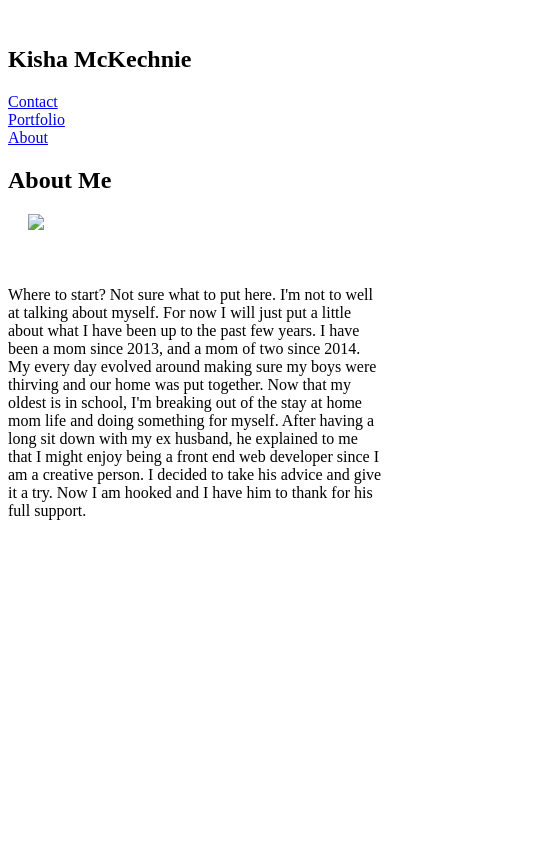
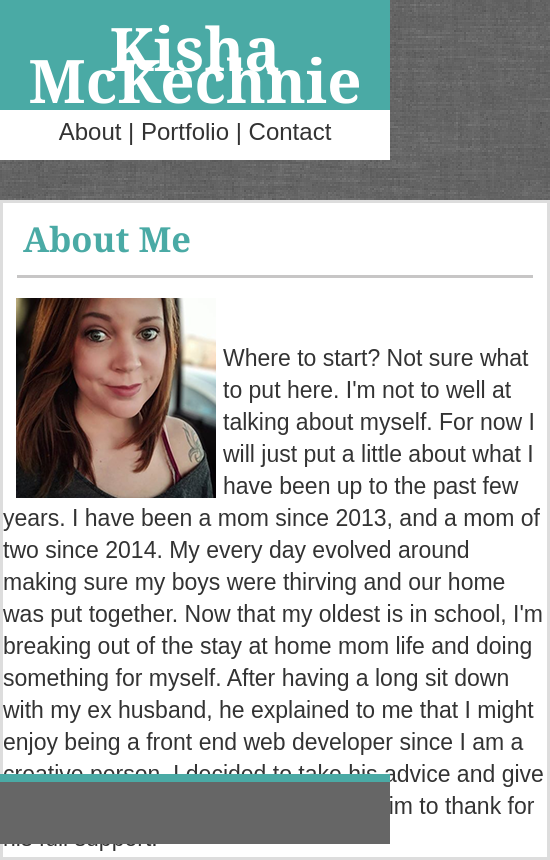
Before and after one commit to KishaMcK/Responsive-Portfolio, a plain HTML site: page index.html in a window 390 px wide. Shown: the whole page, 550 px wide, since content can reach past the window. Drawn offline with Linux system fonts and the light colour scheme.

Commit message:
responsive index

```diff
--- /dev/null
+++ b/contact.css
@@ -0,0 +1,109 @@
+*{
+    margin: auto;
+    box-sizing: border-box;
+}
+body {
+    font-family:'Arial', 'Helvetica Neue', Helvetica, sans-serif;
+    font-size: 24px;
+    line-height: 32px;
+    color: #333;
+    background-image: url("grey_wash_wall_@2X.png");
+}
+header{
+    font-family: 'Georgia', Times, Times New Roman, serif;
+    text-align: center;
+    background-color: white;
+    width:100%;
+    height: 100px;
+    border-bottom: solid #cccc;
+}
+
+#name{
+    background-color: #4aaaa5;
+    color: white;
+    height: 98px;
+    width: 25%;
+    margin-top: 0px;
+    margin-left: 373px;
+    float: left;
+}
+#about{
+    font-size: 18px;
+    background-color: white;
+    border-right: solid rgb(199, 198, 198);
+    color: #4aaaa5;
+    width: 6%;
+    margin-top: 33px;
+    float: right;
+}
+#portfolio{
+    font-size: 18px;
+    background-color: white;
+    border-right: solid rgb(199, 198, 198);
+    color: #4aaaa5;
+    width: 6%;
+    margin-top: 33px;
+    float: right;
+}
+#contact{font-size: 18px;
+    background-color: white;
+    color: #4aaaa5;
+    width: 6%;
+    margin-top: 33px;
+    margin-right: 363px;
+    float: right;
+}
+#full{
+    border: solid #dddddd;
+    background-color: white;
+    box-shadow: 10px 10px 8px #555454;
+    overflow: auto;
+    clear: both;
+    width: 960px;
+    height: 500px;
+    margin-top: 50px;
+}
+.title{
+    font-family: 'Georgia', Times, Times New Roman, serif;
+    color: #4aaaa5;
+    margin-left: 20px;
+    margin-top: 3px;
+    border-bottom:rgb(199, 198, 198);
+}
+form{
+    color: #777777;
+    margin-left: 20px;
+    margin-top: 20px;
+}
+#contactdivide{
+    border-bottom: solid rgb(199, 198, 198);
+    width: 95%;
+    margin-top: 10px;
+}
+footer{
+    position: fixed;
+    bottom: 0;
+    width: 100%;
+    background-color: #666666;
+    height: 70px;
+    border-top: 8px solid #4aaaa5;
+
+}
+button{
+    font-size: 16px;
+    background-color: #4aaaa5;
+    color: white;
+    padding: 10px 24px;
+}
+button:hover{
+    box-shadow: 0 12px 16px 0 rgba(0,0,0,0.24), 0 17px 50px 0 rgba(0,0,0,0.19);
+}
+a{
+    font-family: Arial, Helvetica, sans-serif;
+    color: #333;
+    text-decoration: none;
+}
+a:hover {
+    text-decoration: underline;
+    color: rgb(6, 139, 139);
+}
--- /dev/null
+++ b/index.css
@@ -0,0 +1,201 @@
+*{
+    padding:0;
+    margin: auto;
+    box-sizing: border-box;
+}
+.wrapper{
+    width: 100%;
+}
+body{
+    font-family:'Arial', 'Helvetica Neue', Helvetica, sans-serif;
+    font-size: 23px;
+    line-height: 32px;
+    color: #333;
+    background-image: url("grey_wash_wall_@2X.png");
+}
+header{
+    font-family: 'Georgia', Times, Times New Roman, serif;
+    text-align: center;
+    background-color: white;
+    width:100%;
+    height: 100px;
+    border-bottom: solid #cccc;
+}
+#name{
+    background-color: #4aaaa5;
+    color: white;
+    height: 98px;
+    width: 25%;
+    margin-top: 0px;
+    margin-left: 373px;
+    float: left;
+}
+#links{
+    font-size: 18px;
+    background-color: white;
+    color: #4aaaa5;
+    padding: 5px;
+    width: 40%;
+    margin-top: 33px;
+    margin-right: 200px;
+    float: right;
+}
+
+#full{
+    border: solid #dddddd;
+    background-color: white;
+    box-shadow: 10px 10px 8px #555454;
+    overflow: auto;
+    clear: both;
+    width: 960px;
+    height: 500px;
+    margin-top: 50px;
+}
+.title{
+    font-family: 'Georgia', Times, Times New Roman, serif;
+    color: #4aaaa5;
+    margin-left: 20px;
+    margin-top: 3px;
+    border-bottom:rgb(199, 198, 198);
+}
+#contactdivide{
+    border-bottom: solid rgb(199, 198, 198);
+    width: 95%;
+    margin-top: 10px;
+}
+
+.image{
+    padding: 0 13px;
+    border:5px;
+    max-width:100%;height:auto;
+    height: 200px;
+    width: 200px;
+    margin-top: 20px;
+    margin-right: 20px;
+    float: left;
+}
+section{
+    background-color: white;
+    margin-top: 20px;
+
+}
+footer{
+    position: fixed;
+    bottom: 0;
+    width: 100%;
+    background-color: #666666;
+    height: 70px;
+    border-top: 8px solid #4aaaa5;
+
+}
+a{
+    font-family: Arial, Helvetica, sans-serif;
+    color: #333;
+    text-decoration: none;
+}
+a:hover {
+    text-decoration: underline;
+    color: rgb(6, 139, 139);
+}
+@media only screen and (max-width: 980px){
+    #name{
+        background-color: #4aaaa5;
+        color: white;
+        height: 98px;
+        width: 50%;
+        margin-top: 0px;
+        margin-left: 5%;
+        float: left;
+    }
+    #links{
+        font-size: 24px;
+        background-color: white;
+        color: #4aaaa5;
+        height: 50px;
+        width: 40%;
+        margin-top:25px;
+        float: right;
+    }
+    #full{
+        border: solid #dddddd;
+        background-color: white;
+        box-shadow: 10px 10px 8px #555454;
+        overflow: auto;
+        clear: both;
+        width: 600px;
+        height: 500px;
+        margin-top: 50px;
+}
+@media only screen and (max-width: 768px) {
+    #name{
+        background-color: #4aaaa5;
+        color: white;
+        height: 98px;
+        width: 50%;
+        margin-top: 0px;
+        float: left;
+    }
+    #links{
+        font-size: 24px;
+        background-color: white;
+        color: #4aaaa5;
+        height: 50px;
+        width: 50%;
+        margin-top:25px;
+        float: right;
+    }
+    #full{
+        border: solid #dddddd;
+        background-color: white;
+        overflow: auto;
+        clear: both;
+        width: 700px;
+        height: 500px;
+        margin-top: 25px;
+    }
+}
+@media only screen and (max-width: 640px){
+    #name{
+        background-color: #4aaaa5;
+        color: white;
+        font-size: 40px;
+        height: 110px;
+        width: 100%;
+        margin: 0 auto;
+    }
+    #links{
+        font-size: 24px;
+        background-color: white;
+        color: #4aaaa5;
+        height: 50px;
+        width: 100%;
+        margin: 0 auto;
+        float: right;
+    }
+    }
+    #full{
+        border: solid #dddddd;
+        background-color: white;
+        overflow: auto;
+        clear: both;
+        width: 550px;
+        height: 660px;
+        margin-top: 100px;
+    }
+    .image{
+            padding: 0 13px;
+            border:5px;
+            max-width:100%;height:auto;
+            height: 200px;
+            width: 200px;
+            margin-top: 20px;
+            margin-right: 20px;
+
+    }
+    .title{
+        font-family: 'Georgia', Times, Times New Roman, serif;
+        color: #4aaaa5;
+        margin: 20px 0px 20px 20px;
+        border-bottom:rgb(199, 198, 198);
+    }
+}
--- a/index.html
+++ b/index.html
@@ -2,29 +2,26 @@
 <html>
 <head>
     <meta charset="UTF-8"/>
+    <title>Kisha McK</title>
     <meta name="viewport" content="width=device-width, initial-scale=1.0">
-    <title>Kisha McK</title>
-    <link rel="stylesheet" type="text/css" href="style.css">
+    <link rel="stylesheet" type="text/css" href="index.css">
 </head>
 
 <body>
+    <div class="wrapper">
     <header>
         <section id="name">
                 <br><h1>Kisha McKechnie</h1>
         </section>
-        <section id="contact">
+        <section id="links">
+                <a href="index.html">
+                        About |
+                </a>
+                <a href="portfolio.html">
+                         Portfolio |
+                </a>
                 <a href="contact.html">
                         Contact
-                </a>
-        </section>
-        <section id="portfolio">
-                <a href="portfolio.html">
-                        Portfolio
-                </a>
-        </section>
-        <section id="about">
-                <a href="index.html">
-                        About
                 </a>
         </section>
     </header>
@@ -52,6 +49,7 @@
            and give it a try. Now I am hooked and I have him to thank for his full support.
         </p>
     </section>
+    </div>
     <footer></footer>
 </body>
 </html>
--- /dev/null
+++ b/portfolio.css
@@ -0,0 +1,135 @@
+*{
+    margin: auto;
+    box-sizing: border-box;
+}
+body {
+    font-family:'Arial', 'Helvetica Neue', Helvetica, sans-serif;
+    font-size: 24px;
+    line-height: 32px;
+    color: #333;
+    background-image: url("grey_wash_wall_@2X.png");
+}
+header{
+    font-family: 'Georgia', Times, Times New Roman, serif;
+    text-align: center;
+    background-color: white;
+    width:100%;
+    height: 100px;
+    border-bottom: solid #cccc;
+}
+#name{
+    background-color: #4aaaa5;
+    color: white;
+    height: 98px;
+    width: 25%;
+    margin-top: 0px;
+    margin-left: 373px;
+    float: left;
+}
+#about{
+    font-size: 18px;
+    background-color: white;
+    border-right: solid rgb(199, 198, 198);
+    color: #4aaaa5;
+    width: 6%;
+    margin-top: 33px;
+    float: right;
+}
+#portfolio{
+    font-size: 18px;
+    background-color: white;
+    border-right: solid rgb(199, 198, 198);
+    color: #4aaaa5;
+    width: 6%;
+    margin-top: 33px;
+    float: right;
+}
+#contact{
+    font-size: 18px;
+    background-color: white;
+    color: #4aaaa5;
+    width: 6%;
+    margin-top: 33px;
+    margin-right: 363px;
+    float: right;
+}
+#full{
+    position: relative;
+    border: solid #dddddd;
+    background-color: white;
+    box-shadow: 10px 10px 8px #555454;
+    overflow: auto;
+    clear: both;
+    width: 960px;
+    height: 500px;
+    margin-top: 50px;
+    margin-bottom: 0px;
+}
+.title{
+    font-family: 'Georgia', Times, Times New Roman, serif;
+    color: #4aaaa5;
+    margin-left: 20px;
+    margin-top: 3px;
+    border-bottom:rgb(199, 198, 198);
+}
+#contactdivide{
+    border-bottom: solid rgb(199, 198, 198);
+    width: 95%;
+    margin-top: 10px;
+}
+
+footer{
+    position: fixed;
+    bottom: 0;
+    width: 100%;
+    background-color: #666666;
+    height: 70px;
+    border-top: 8px solid #4aaaa5;
+
+}
+
+
+section img{
+    margin: 20px 40px 0 0;
+}
+
+#container div{
+    position: absolute;
+    background-color: #4aaaa5;
+    width: 200px;
+    text-align: center;
+    line-height: 40px;
+    color: #fff;
+}
+
+.tag1{
+    top: 150px;
+
+}
+.tag2{
+    top: 150px;
+    left: 247px;
+}
+.tag3{
+    top: 150px;
+    left: 493px;
+}
+.tag4{
+    font-size: 18px;
+    top: 310px;
+}
+.tag5{
+    font-size: 18px;
+    left: 247px;
+    top: 310px;
+}
+
+a{
+    font-family: Arial, Helvetica, sans-serif;
+    color: #333;
+    text-decoration: none;
+}
+a:hover {
+    text-decoration: underline;
+    color: rgb(6, 139, 139);
+}
```
Also changed, not shown: grey_wash_wall_@2X.png (added), theport.png (added).
